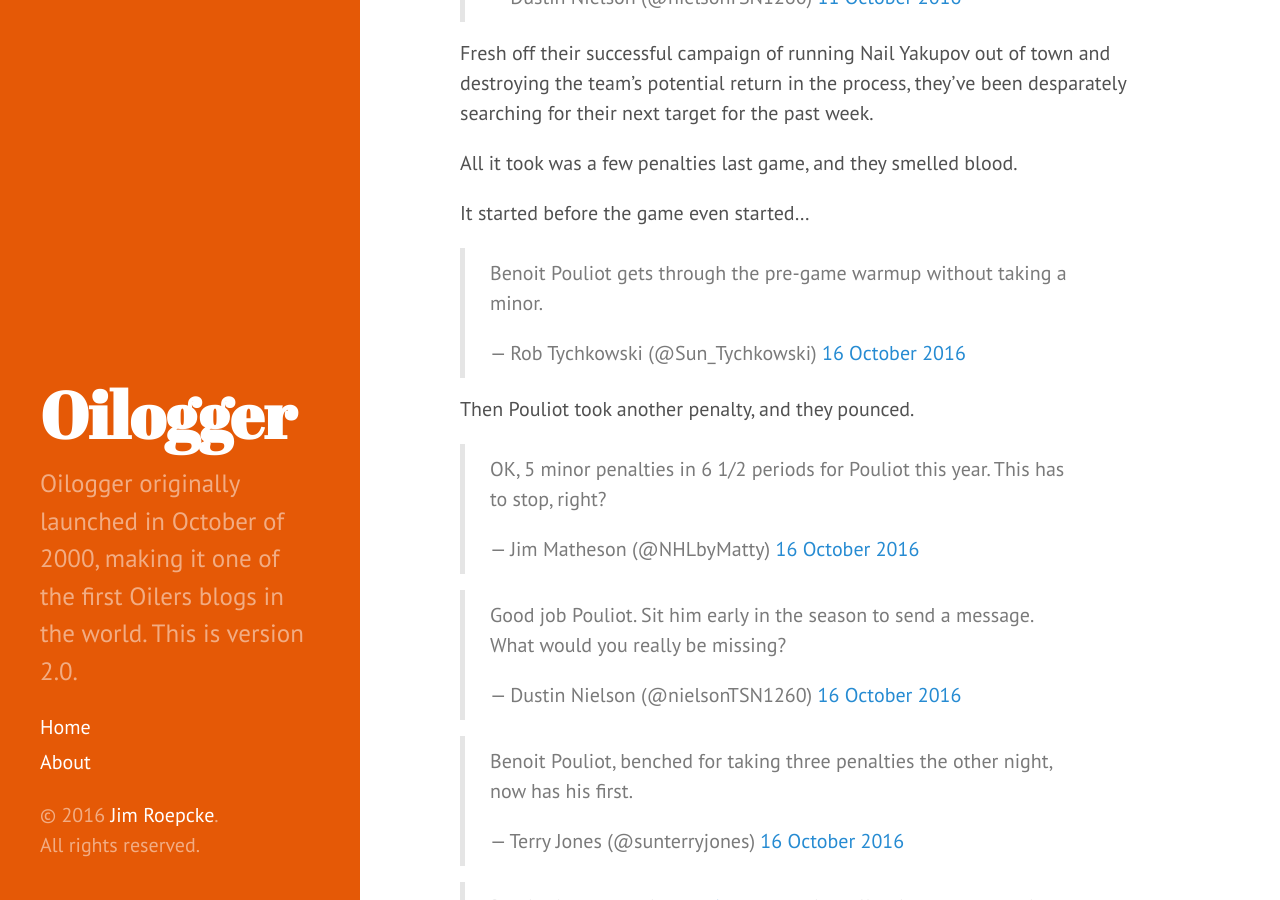
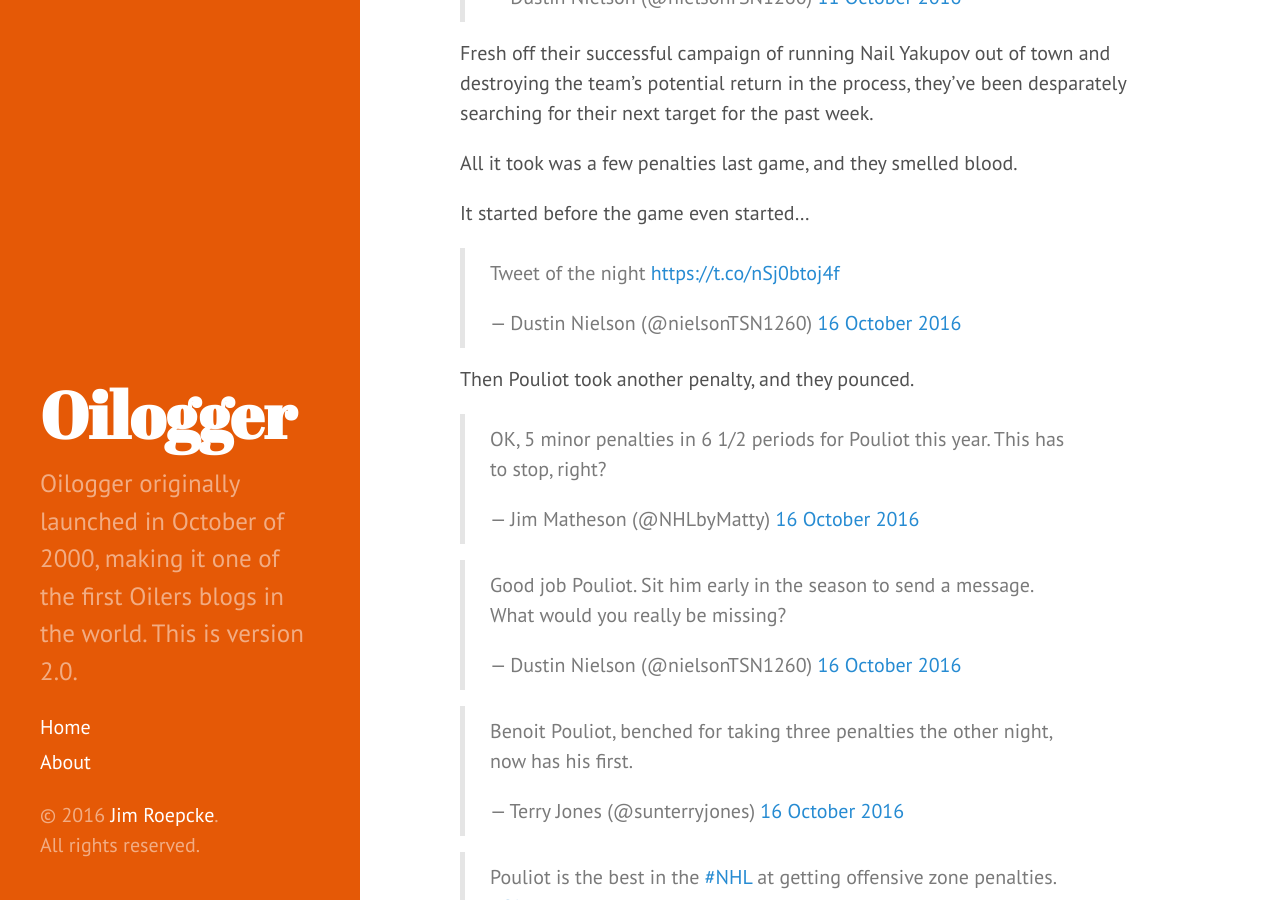
Before and after one commit to oilogger/oilogger.github.io, a Jekyll site: the page built from _posts/2016-10-16-the-marked-man.markdown, in a window 1280 px wide and 900 px high, scrolled down 398 px. Built offline with Jekyll 4.4.1, drawn with Linux system fonts in a browser that asks for light colours; comment, search, counter and statistics services are not loaded.

Commit message:
updated pouliot article

```diff
--- a/_posts/2016-10-16-the-marked-man.markdown
+++ b/_posts/2016-10-16-the-marked-man.markdown
@@ -17,7 +17,7 @@
 
 It started before the game even started...
 
-<blockquote class="twitter-tweet" data-lang="en-gb"><p lang="en" dir="ltr">Benoit Pouliot gets through the pre-game warmup without taking a minor.</p>&mdash; Rob Tychkowski (@Sun_Tychkowski) <a href="https://twitter.com/Sun_Tychkowski/status/787788103431749632">16 October 2016</a></blockquote>
+<blockquote class="twitter-tweet" data-lang="en-gb"><p lang="en" dir="ltr">Tweet of the night  <a href="https://t.co/nSj0btoj4f">https://t.co/nSj0btoj4f</a></p>&mdash; Dustin Nielson (@nielsonTSN1260) <a href="https://twitter.com/nielsonTSN1260/status/787788400673685504">16 October 2016</a></blockquote>
 
 Then Pouliot took another penalty, and they pounced.
 
```
